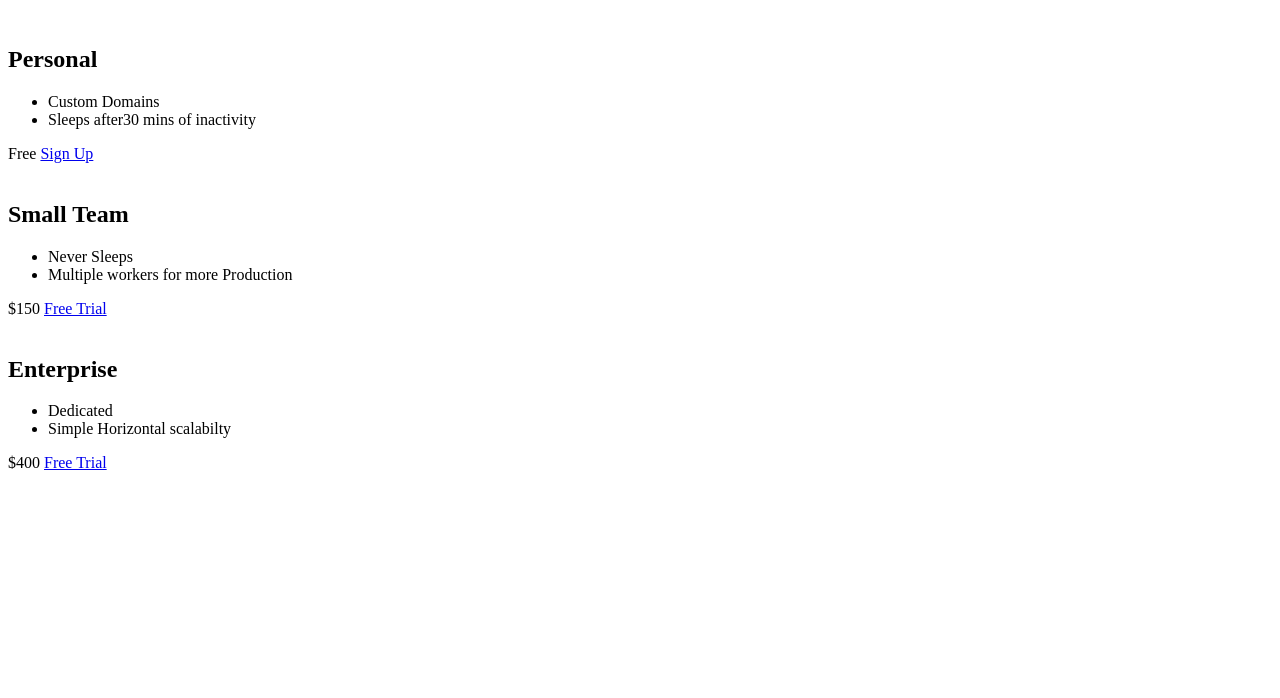
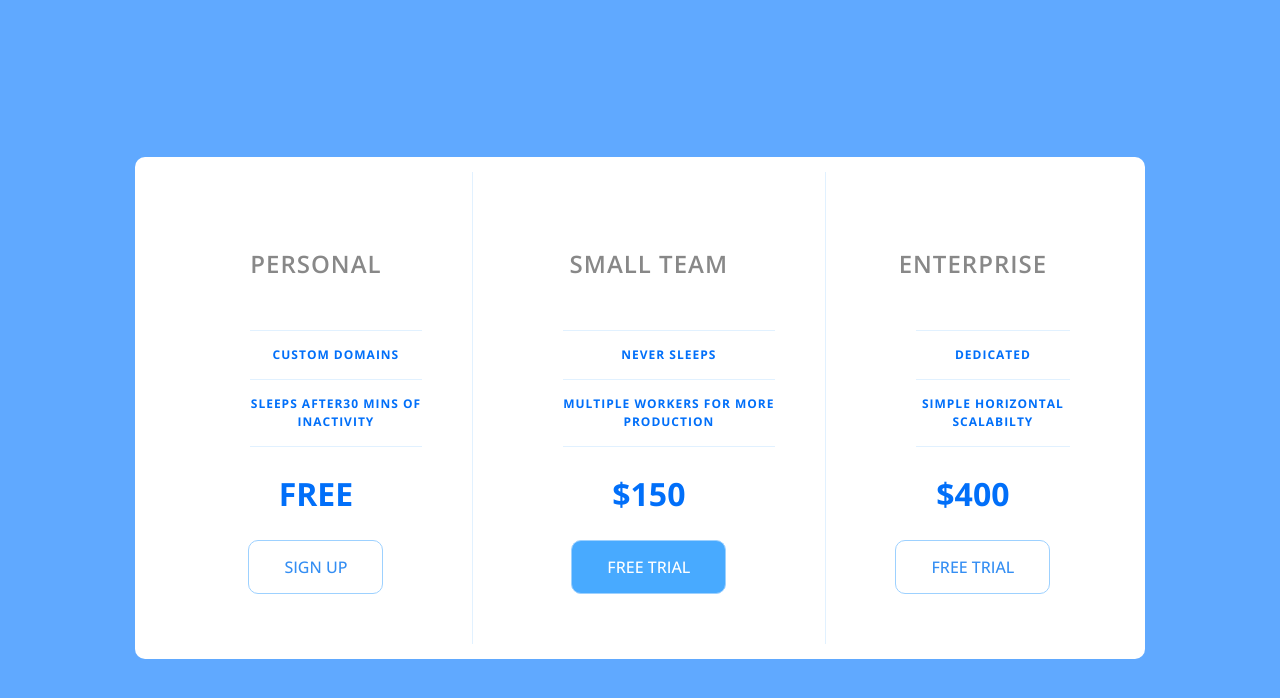
Before and after one commit to Ravenn-22/pricingtab, a plain HTML site: page PricingTab.html in a window 1280 px wide. Drawn offline with nearby package versions, Linux system fonts and the light colour scheme.

Commit message:
Update and rename index.html to PricingTab.html

```diff
--- a/index.html
+++ b/PricingTab.html
@@ -6,7 +6,7 @@
     <meta name="viewport" content="width=device-width, initial-scale=1.0">
     <title>PricingTab</title>
     <link href="https://fonts.googleapis.com/css2?family=Open+Sans:wght@500;600;700&display=swap" rel="stylesheet">
-    <link rel="stylesheet" href="pricingTab.css">
+    <link rel="stylesheet" href="style.css">
 </head>
 
 <body>
```
